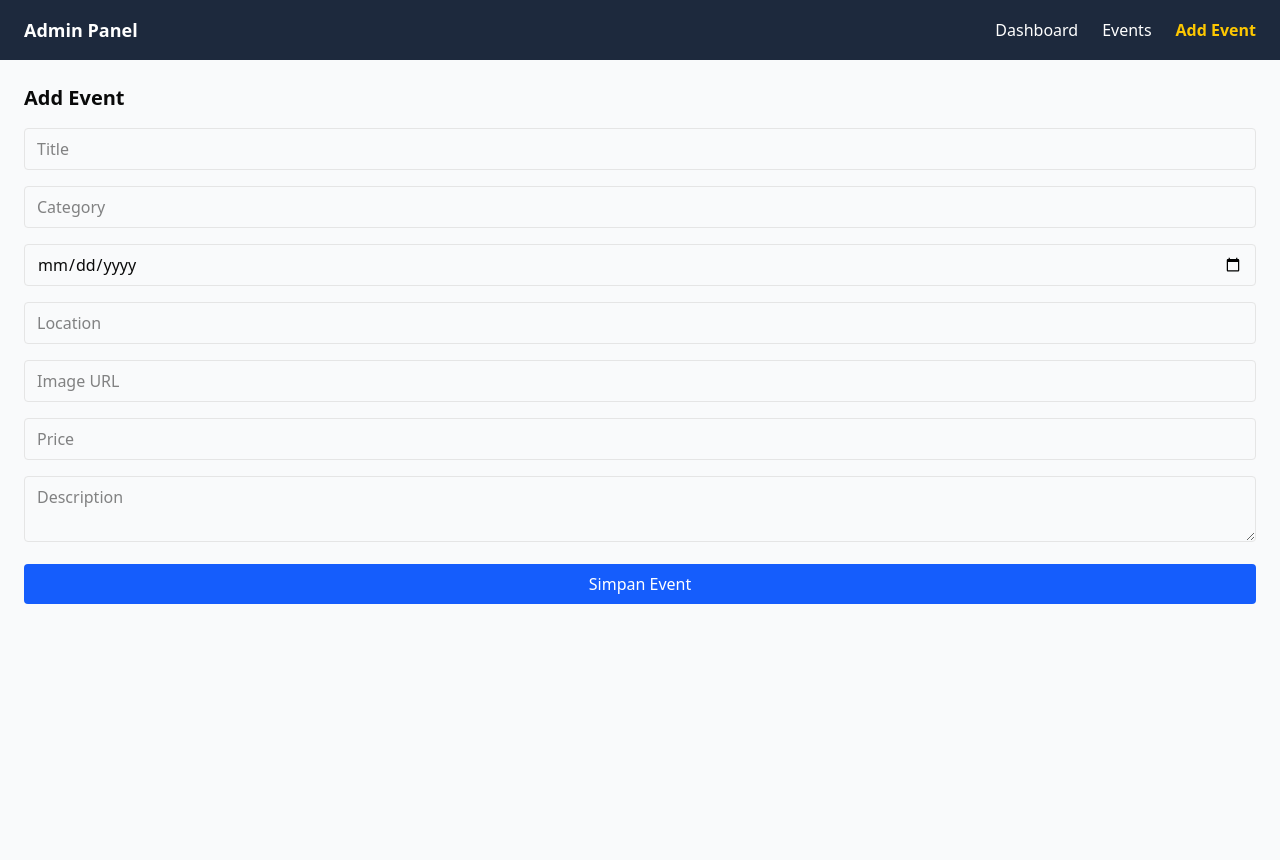
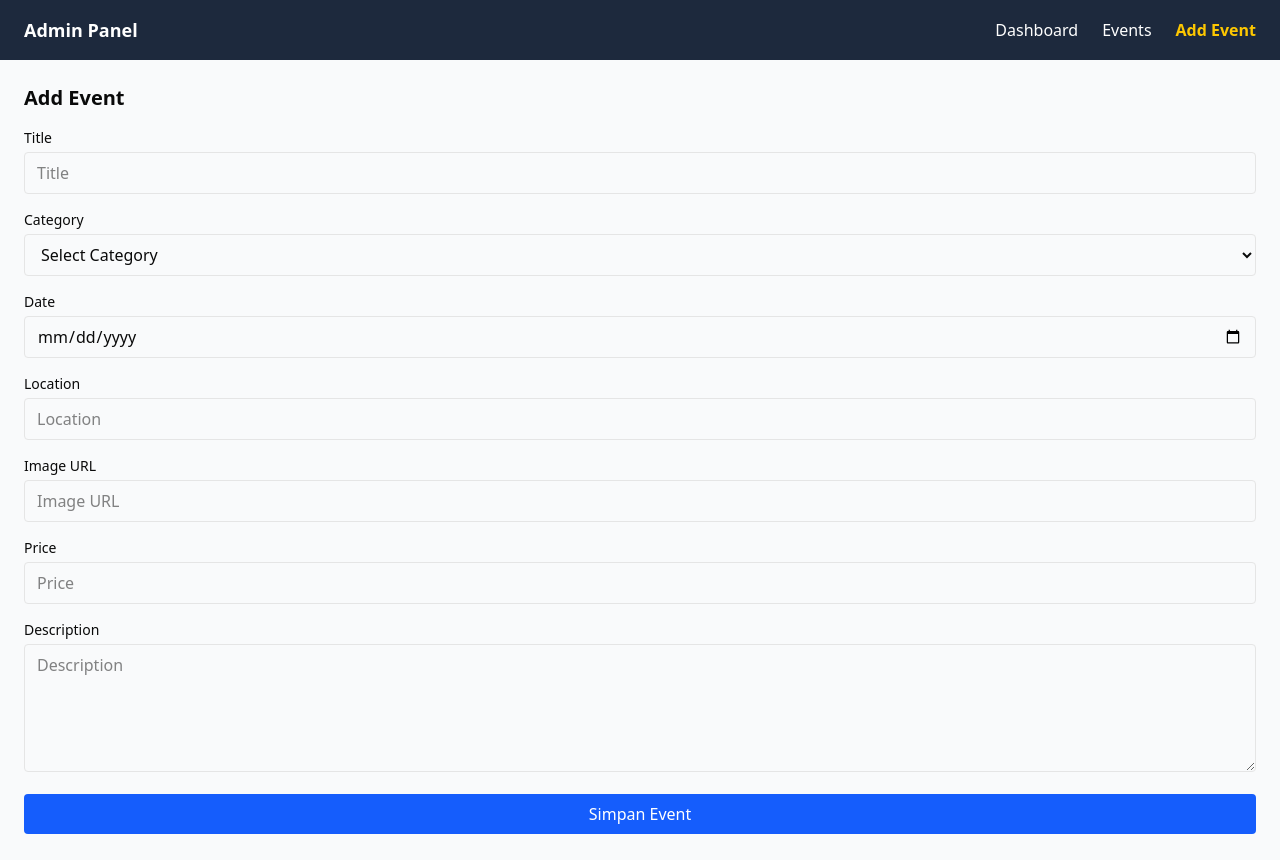
Before and after one commit to pandukartikadewa/Final, a React (Vite) app: page /admin/events/add in a window 1280 px wide. Built offline with nearby package versions, Linux system fonts and the light colour scheme; sample sign-in values are in the browser's storage.

Commit message:
Checkpoint 3.4: Admin Form refactor, Dashboard enhancements, Auth fixes

```diff
--- a/src/App.jsx
+++ b/src/App.jsx
@@ -28,12 +28,14 @@ export default function App() {
         <Route path="/login" element={<Login />} />
         <Route path="/signup" element={<Signup />} />
 
-        {/* admin routes */}
-        <Route path="/admin" element={<AdminLayout />}>
-          <Route index element={<Dashboard />} />
-          <Route path="events" element={<Events />} />
-          <Route path="events/add" element={<AddEvent />} />
-          <Route path="events/edit/:id" element={<EditEvent />} />
+        {/* admin routes - Protected */}
+        <Route path="/admin" element={<ProtectedRoute requireAdmin={true} />}>
+          <Route element={<AdminLayout />}>
+            <Route index element={<Dashboard />} />
+            <Route path="events" element={<Events />} />
+            <Route path="events/add" element={<AddEvent />} />
+            <Route path="events/edit/:id" element={<EditEvent />} />
+          </Route>
         </Route>
 
         {/* 404 */}
--- a/src/components/admin/AdminHeader.jsx
+++ b/src/components/admin/AdminHeader.jsx
@@ -3,7 +3,9 @@ import { NavLink } from "react-router-dom";
 export default function AdminHeader() {
   return (
     <header className="bg-slate-800 text-white px-6 py-4 flex items-center justify-between">
-      <h1 className="text-lg font-bold">Admin Panel</h1>
+      <h1 className="text-lg font-bold">
+        <NavLink to="/admin">Admin Panel</NavLink>
+      </h1>
 
       <nav className="flex gap-6">
         <NavLink
--- a/src/components/admin/FormData.jsx
+++ b/src/components/admin/FormData.jsx
@@ -1,16 +1,12 @@
-import { useState } from "react";
-import { createEvent } from "../../services/eventService";
-import { useNavigate } from "react-router-dom";
-import { Button } from "../ui/button";
+import { useState, useEffect } from "react";
 
 
 export default function FormData({ initialData = null, onSubmit }) {
-  const navigate = useNavigate();
   const [loading, setLoading] = useState(false);
   const [success, setSuccess] = useState(false);
 
-  const [form, setForm] = useState(
-  initialData || {
+  // Default empty state
+  const defaultForm = {
     title: "",
     category: "",
     date: "",
@@ -18,9 +14,22 @@ export default function FormData({ initialData = null, onSubmit }) {
     location: "",
     image: "",
     description: "",
+  };
+
+  const [form, setForm] = useState(defaultForm);
+
+  // Update form state when initialData changes (important for Edit mode)
+  useEffect(() => {
+    if (initialData) {
+      setForm((prev) => ({
+        ...prev,
+        ...initialData,
+        // Ensure date is formatted correctly for input type="date" if needed
+        // Assuming initialData.date is YYYY-MM-DD or comparable
+        date: initialData.date ? initialData.date.split("T")[0] : "",
+      }));
     }
-);
-
+  }, [initialData]);
 
   const handleChange = (e) => {
     setForm({
@@ -40,35 +49,113 @@ export default function FormData({ initialData = null, onSubmit }) {
     setLoading(true);
 
     try {
-    await createEvent(form);
+      await onSubmit(form);
       setSuccess(true);
-
-    setTimeout(() => {
-      navigate("/admin/events");
-    }, 800);
+      if (!initialData) {
+        setForm(defaultForm); // Reset form only on add
+      }
     } catch (error) {
-    console.warn("API response issue:", error);
-    setSuccess(true); // لأن البيانات غالبًا انحفظت
-    setTimeout(() => {
-      navigate("/admin/events");
-    }, 800);
+      console.error("Error submitting form:", error);
     } finally {
       setLoading(false);
     }
   };
 
-
-
+  const categories = [
+    "Music",
+    "Art",
+    "Sports",
+    "Technology",
+    "Education",
+    "Other"
+  ];
 
   return (
     <form onSubmit={handleSubmit} className="space-y-4">
-      <input name="title" onChange={handleChange} placeholder="Title" className="w-full border px-3 py-2 rounded"/>
-      <input name="category" onChange={handleChange} placeholder="Category"className="w-full border px-3 py-2 rounded" />
-      <input type="date" name="date" onChange={handleChange} className="w-full border px-3 py-2 rounded"/>
-      <input name="location" onChange={handleChange} placeholder="Location" className="w-full border px-3 py-2 rounded"/>
-      <input name="image" onChange={handleChange} placeholder="Image URL" className="w-full border px-3 py-2 rounded"/>
-      <input type="number" name="price" onChange={handleChange} placeholder="Price"className="w-full border px-3 py-2 rounded" />
-      <textarea name="description" onChange={handleChange} placeholder="Description"className="w-full border px-3 py-2 rounded" />
+      <div>
+        <label className="block text-sm font-medium mb-1">Title</label>
+        <input
+          name="title"
+          value={form.title}
+          onChange={handleChange}
+          placeholder="Title"
+          className="w-full border px-3 py-2 rounded"
+        />
+      </div>
+
+      <div>
+        <label className="block text-sm font-medium mb-1">Category</label>
+        <select
+          name="category"
+          value={form.category}
+          onChange={handleChange}
+          className="w-full border px-3 py-2 rounded"
+        >
+          <option value="">Select Category</option>
+          {categories.map((cat) => (
+            <option key={cat} value={cat}>
+              {cat}
+            </option>
+          ))}
+        </select>
+      </div>
+
+      <div>
+        <label className="block text-sm font-medium mb-1">Date</label>
+        <input
+          type="date"
+          name="date"
+          value={form.date}
+          onChange={handleChange}
+          className="w-full border px-3 py-2 rounded"
+        />
+      </div>
+
+      <div>
+        <label className="block text-sm font-medium mb-1">Location</label>
+        <input
+          name="location"
+          value={form.location}
+          onChange={handleChange}
+          placeholder="Location"
+          className="w-full border px-3 py-2 rounded"
+        />
+      </div>
+
+      <div>
+        <label className="block text-sm font-medium mb-1">Image URL</label>
+        <input
+          name="image"
+          value={form.image}
+          onChange={handleChange}
+          placeholder="Image URL"
+          className="w-full border px-3 py-2 rounded"
+        />
+      </div>
+
+      <div>
+        <label className="block text-sm font-medium mb-1">Price</label>
+        <input
+          type="number"
+          name="price"
+          value={form.price}
+          onChange={handleChange}
+          placeholder="Price"
+          className="w-full border px-3 py-2 rounded"
+        />
+      </div>
+
+      <div>
+        <label className="block text-sm font-medium mb-1">Description</label>
+        <textarea
+          name="description"
+          value={form.description}
+          onChange={handleChange}
+          placeholder="Description"
+          className="w-full border px-3 py-2 rounded h-32"
+        />
+      </div>
+
       <button
         type="submit"
         disabled={loading}
@@ -78,7 +165,6 @@ export default function FormData({ initialData = null, onSubmit }) {
       >
         {loading ? "Menyimpan..." : "Simpan Event"}
       </button>
-
     </form>
   );
 }
--- a/src/pages/admin/AddEvent.jsx
+++ b/src/pages/admin/AddEvent.jsx
@@ -1,10 +1,25 @@
+import { useNavigate } from "react-router-dom";
 import FormData from "../../components/admin/FormData";
+import { createEvent } from "../../services/eventService";
 
 export default function AddEvent() {
+  const navigate = useNavigate();
+
+  const handleCreate = async (data) => {
+    try {
+      await createEvent(data);
+      // Wait a bit or show toggle/toast if needed, then navigate
+      navigate("/admin/events");
+    } catch (error) {
+      console.error("Failed to create event:", error);
+      alert("Failed to create event. Please try again.");
+    }
+  };
+
   return (
     <div>
       <h1 className="text-xl font-bold mb-4">Add Event</h1>
-      <FormData />
+      <FormData onSubmit={handleCreate} />
     </div>
   );
 }
--- a/src/pages/admin/Dashboard.jsx
+++ b/src/pages/admin/Dashboard.jsx
@@ -1,8 +1,118 @@
+import { useEffect, useState } from "react";
+import { Link } from "react-router-dom";
+import { getEvents } from "../../services/eventService";
+import { getUsers } from "../../services/userService";
+import { Card, CardContent, CardHeader, CardTitle } from "../../components/ui/card";
+import { Button } from "../../components/ui/button";
+
 export default function Dashboard() {
+  const [events, setEvents] = useState([]);
+  const [users, setUsers] = useState([]);
+  const [loading, setLoading] = useState(true);
+
+  useEffect(() => {
+    // Fetch Events and Users in parallel
+    Promise.all([getEvents(), getUsers()])
+      .then(([eventsData, usersData]) => {
+        setEvents(eventsData);
+        setUsers(usersData);
+        setLoading(false);
+      })
+      .catch((err) => {
+        console.error(err);
+        setLoading(false);
+      });
+  }, []);
+
+  if (loading) return <div className="p-8 text-center">Loading Dashboard...</div>;
+
+  // CALCULATE STATS
+  const totalEvents = events.length;
+  const totalRevenue = events.reduce((sum, item) => sum + Number(item.price || 0), 0);
+  const activeUsers = users.length; // Real user count from API
+
+  // Get recent 5 events (assuming API returns them in some order, or just take first 5)
+  // Ideally sort by ID desc if ID is auto-increment, or by date.
+  // We'll just take the slice for now.
+  const recentEvents = events.slice(0, 5);
+
   return (
-    <div>
-      <h1 className="text-2xl font-bold mb-4">Admin Dashboard</h1>
-      <p>Welcome to admin panel</p>
+    <div className="space-y-6">
+      <div className="flex justify-between items-center">
+        <h1 className="text-3xl font-bold tracking-tight">Dashboard</h1>
+      </div>
+
+      {/* STATS CARDS */}
+      <div className="grid gap-4 md:grid-cols-3">
+
+        <Card>
+          <CardHeader className="flex flex-row items-center justify-between space-y-0 pb-2">
+            <CardTitle className="text-sm font-medium">Total Events</CardTitle>
+          </CardHeader>
+          <CardContent>
+            <div className="text-2xl font-bold">{totalEvents}</div>
+            <p className="text-xs text-muted-foreground">+2 from last month</p>
+          </CardContent>
+        </Card>
+
+        <Card>
+          <CardHeader className="flex flex-row items-center justify-between space-y-0 pb-2">
+            <CardTitle className="text-sm font-medium">Total Potential Revenue</CardTitle>
+          </CardHeader>
+          <CardContent>
+            <div className="text-2xl font-bold">
+              Rp {totalRevenue.toLocaleString("id-ID")}
+            </div>
+            <p className="text-xs text-muted-foreground">+10% from last month</p>
+          </CardContent>
+        </Card>
+
+        <Card>
+          <CardHeader className="flex flex-row items-center justify-between space-y-0 pb-2">
+            <CardTitle className="text-sm font-medium">Active Users</CardTitle>
+          </CardHeader>
+          <CardContent>
+            <div className="text-2xl font-bold">{activeUsers}</div>
+            <p className="text-xs text-muted-foreground">+1 since last month</p>
+          </CardContent>
+        </Card>
+
+      </div>
+
+      {/* RECENT ACTIVITY */}
+      <div className="bg-white rounded-xl shadow-sm border p-6">
+        <h3 className="text-lg font-semibold mb-4">Recent Events Created</h3>
+        {recentEvents.length === 0 ? (
+          <p className="text-gray-500">No events found.</p>
+        ) : (
+          <div className="overflow-x-auto">
+            <table className="w-full text-sm text-left">
+              <thead className="text-xs text-gray-700 uppercase bg-gray-50">
+                <tr>
+                  <th className="px-6 py-3">Event Name</th>
+                  <th className="px-6 py-3">Category</th>
+                  <th className="px-6 py-3">Price</th>
+                  <th className="px-6 py-3">Status</th>
+                </tr>
+              </thead>
+              <tbody>
+                {recentEvents.map((event) => (
+                  <tr key={event.id} className="bg-white border-b hover:bg-gray-50">
+                    <td className="px-6 py-4 font-medium text-gray-900">
+                      {event.title}
+                    </td>
+                    <td className="px-6 py-4">{event.category}</td>
+                    <td className="px-6 py-4">Rp {Number(event.price).toLocaleString("id-ID")}</td>
+                    <td className="px-6 py-4 text-green-600 font-semibold">
+                      Active
+                    </td>
+                  </tr>
+                ))}
+              </tbody>
+            </table>
+          </div>
+        )}
+      </div>
     </div>
   );
 }
--- a/src/routes/ProtectedRoute.jsx
+++ b/src/routes/ProtectedRoute.jsx
@@ -4,7 +4,7 @@ import { isLoggedIn, isAdmin } from "../utils/auth";
 export default function ProtectedRoute({ requireAdmin = false }) {
   // belum login
   if (!isLoggedIn()) {
-    return <Navigate to="/admin" replace />;
+    return <Navigate to="/login" replace />;
   }
 
   // login tapi bukan admin
--- /dev/null
+++ b/src/services/userService.js
@@ -0,0 +1,9 @@
+const USERS_API = "https://695529841cd5294d2c7e8d7f.mockapi.io/api/v1/users";
+
+export async function getUsers() {
+    const response = await fetch(USERS_API);
+    if (!response.ok) {
+        throw new Error("Failed to fetch users");
+    }
+    return await response.json();
+}
```
Also changed, not shown: src/components/public/Navbar.jsx (+29 -8 lines), src/pages/Home.jsx (+25 -15 lines), src/pages/Login.jsx (+5 -6 lines). Lines whose indentation alone changed are shown as unchanged.
